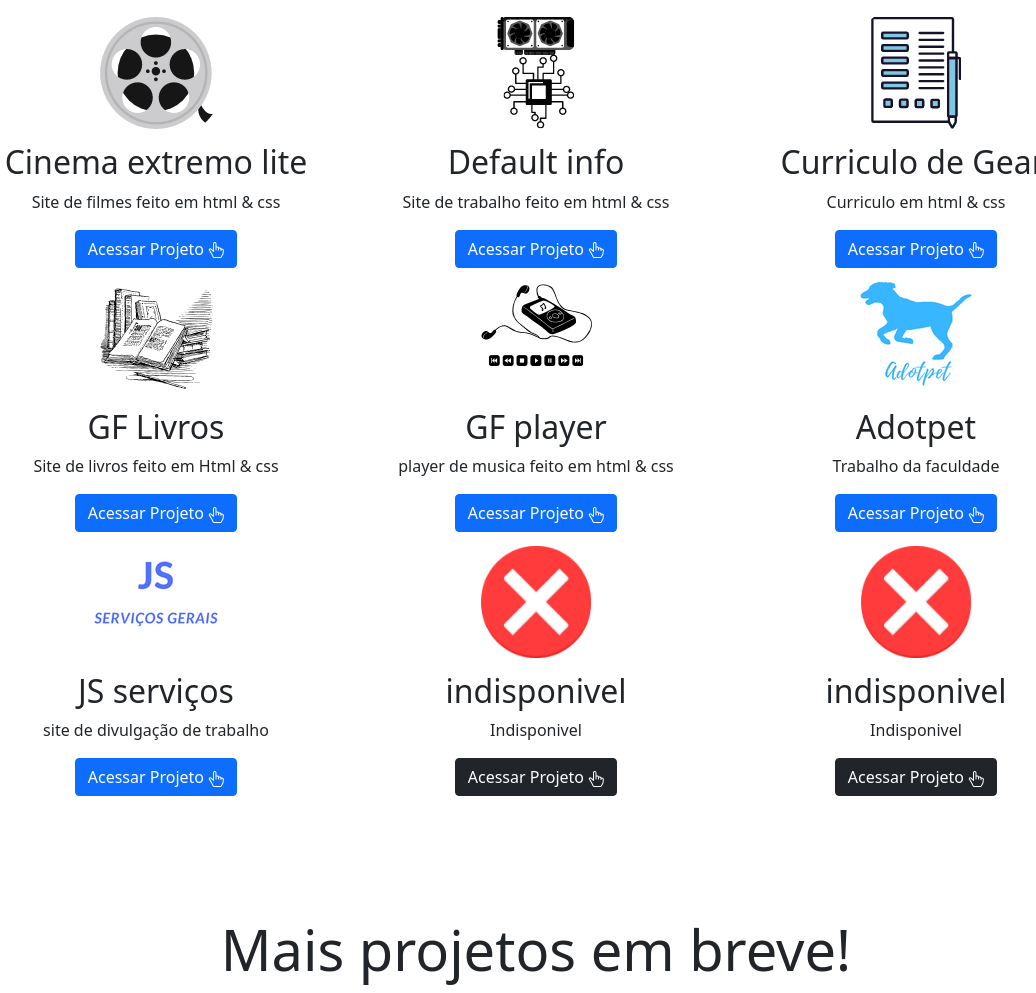
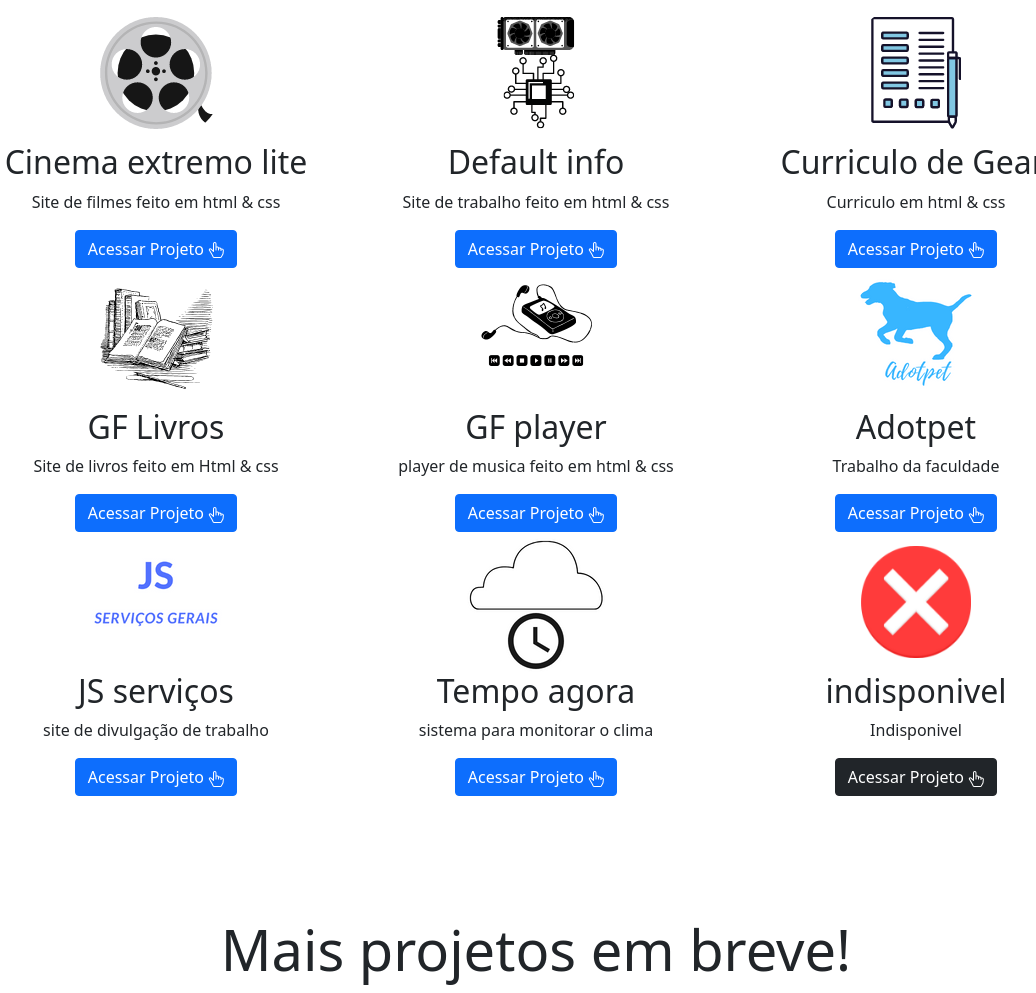
Before and after one commit to geanderson-062/meu-portfolio, a plain HTML site: page screens/public/light_mode/projeto.html in a window 1280 px wide. Shown: the part 344-1337 px from the top of the page, without its empty margins (104-1140 px from the left). Drawn offline with nearby package versions, Linux system fonts and the light colour scheme.

Commit message:
17/02/2022
adição de novo projeto

```diff
--- a/screens/public/light_mode/projeto.html
+++ b/screens/public/light_mode/projeto.html
@@ -135,10 +135,10 @@
         </div>
 
         <div class="col-lg-4 text-center">
-          <img class="rounded-circle" src="../../../resources/img/add_img/indisponivel.png" alt="Generic placeholder image" width="140" height="140"><!--tamanho da imagem 140x140-->
-          <h2>indisponivel</h2><!--titulo -->
-          <p>Indisponivel</p><!--descrição-->
-          <a href="#" class="btn btn-dark disactived">Acessar Projeto  <svg xmlns="http://www.w3.org/2000/svg" width="16" height="16" fill="currentColor" class="bi bi-hand-index-thumb" viewBox="0 0 16 16">
+          <img class="rounded-circle" src="../../../resources/img/add_img/tempoagora.png" alt="Generic placeholder image" width="140" height="140"><!--tamanho da imagem 140x140-->
+          <h2>Tempo agora</h2><!--titulo -->
+          <p>sistema para monitorar o clima</p><!--descrição-->
+          <a href="https://tempo-agora.netlify.app/" class="btn btn-primary">Acessar Projeto  <svg xmlns="http://www.w3.org/2000/svg" width="16" height="16" fill="currentColor" class="bi bi-hand-index-thumb" viewBox="0 0 16 16">
             <path d="M6.75 1a.75.75 0 0 1 .75.75V8a.5.5 0 0 0 1 0V5.467l.086-.004c.317-.012.637-.008.816.027.134.027.294.096.448.182.077.042.15.147.15.314V8a.5.5 0 0 0 1 0V6.435l.106-.01c.316-.024.584-.01.708.04.118.046.3.207.486.43.081.096.15.19.2.259V8.5a.5.5 0 1 0 1 0v-1h.342a1 1 0 0 1 .995 1.1l-.271 2.715a2.5 2.5 0 0 1-.317.991l-1.395 2.442a.5.5 0 0 1-.434.252H6.118a.5.5 0 0 1-.447-.276l-1.232-2.465-2.512-4.185a.517.517 0 0 1 .809-.631l2.41 2.41A.5.5 0 0 0 6 9.5V1.75A.75.75 0 0 1 6.75 1zM8.5 4.466V1.75a1.75 1.75 0 1 0-3.5 0v6.543L3.443 6.736A1.517 1.517 0 0 0 1.07 8.588l2.491 4.153 1.215 2.43A1.5 1.5 0 0 0 6.118 16h6.302a1.5 1.5 0 0 0 1.302-.756l1.395-2.441a3.5 3.5 0 0 0 .444-1.389l.271-2.715a2 2 0 0 0-1.99-2.199h-.581a5.114 5.114 0 0 0-.195-.248c-.191-.229-.51-.568-.88-.716-.364-.146-.846-.132-1.158-.108l-.132.012a1.26 1.26 0 0 0-.56-.642 2.632 2.632 0 0 0-.738-.288c-.31-.062-.739-.058-1.05-.046l-.048.002zm2.094 2.025z"/>
           </svg></a>
         </div>
```
Also changed, not shown: screens/public/dark_mode/projeto.html (+4 -4 lines), resources/img/add_img/tempoagora.png (added).
